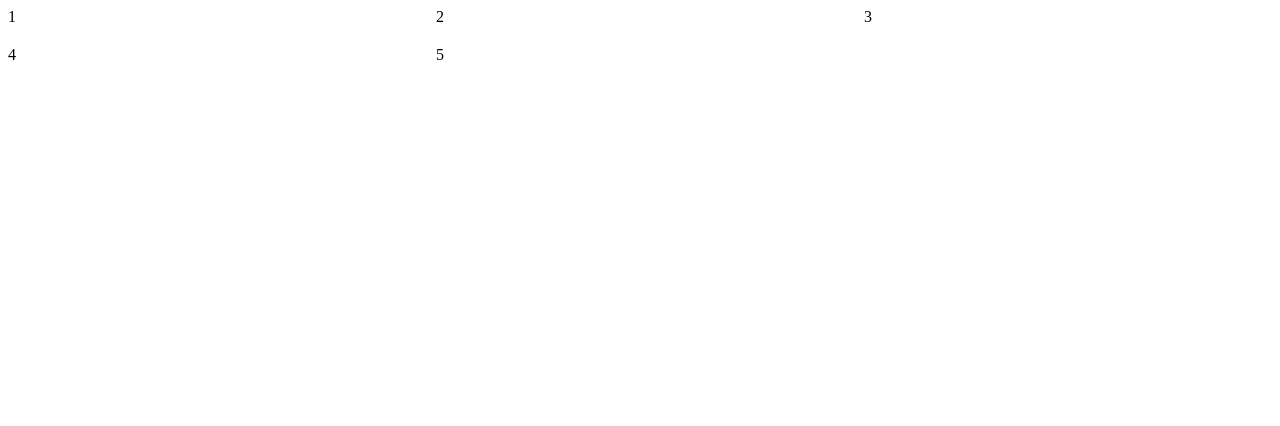
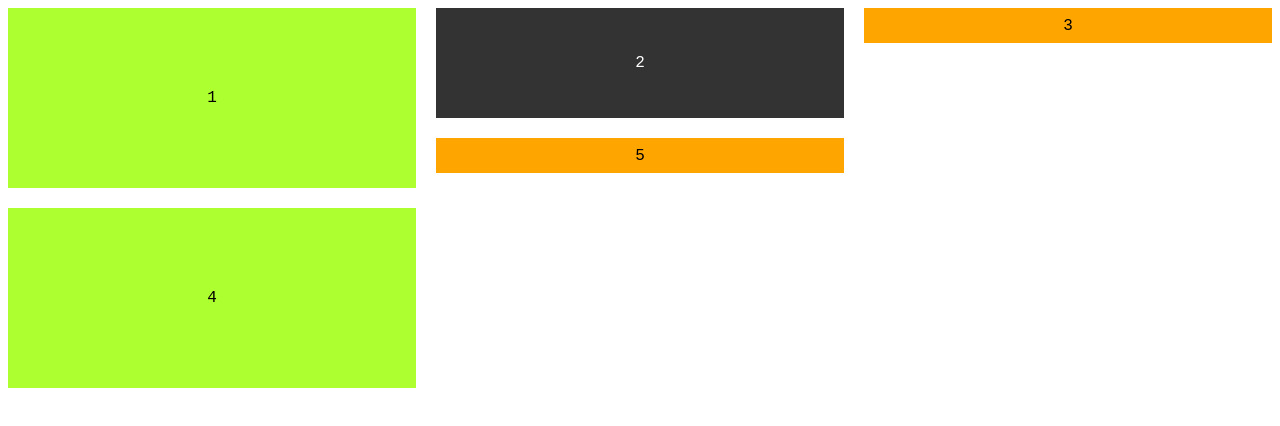
Before and after one commit to GerardEst/cascader, a website: page examples/index.html in a window 1280 px wide. Drawn offline with Linux system fonts and the light colour scheme.

Commit message:
better examples

```diff
--- a/examples/index.html
+++ b/examples/index.html
@@ -13,14 +13,37 @@
             minWidth: 350
         })
     </script>
+
+    <style>
+        #container > div{
+            display: flex;
+            align-items: center;
+            justify-content: center;
+
+            font-family: 'Courier New', Courier, monospace;
+        }
+        .tall{
+            height: 180px;
+            background-color: greenyellow;
+        }
+        .medium{
+            height: 110px;
+            background-color: rgb(51, 51, 51);
+            color: white;
+        }
+        .short{
+            height: 35px;
+            background-color: orange;
+        }
+    </style>
 </head>
 <body>
     <div id="container">
-        <div>1</div>
-        <div>2</div>
-        <div>3</div>
-        <div>4</div>
-        <div>5</div>
+        <div class="tall">1</div>
+        <div class="medium">2</div>
+        <div class="short">3</div>
+        <div class="tall">4</div>
+        <div class="short">5</div>
     </div>
 </body>
 </html>
--- a/package.json
+++ b/package.json
@@ -4,7 +4,8 @@
   "description": "Very basic and tiny masonry. Easy, responsive and resizeable blocks.",
   "main": "build/cascader-min.js",
   "scripts": {
-    "build": "esbuild src/cascader.js --drop:console --bundle --minify --sourcemap --format=esm --outfile=build/cascader-min.js"
+    "build": "esbuild src/cascader.ts --drop:console --bundle --minify --sourcemap --format=esm --outfile=build/cascader-min.js",
+    "watch": "esbuild src/cascader.ts --drop:console --bundle --minify --watch --sourcemap --format=esm --outfile=build/cascader-min.js"
   },
   "keywords": [
     "masonry",
```
Also changed, not shown: 2 other files.
